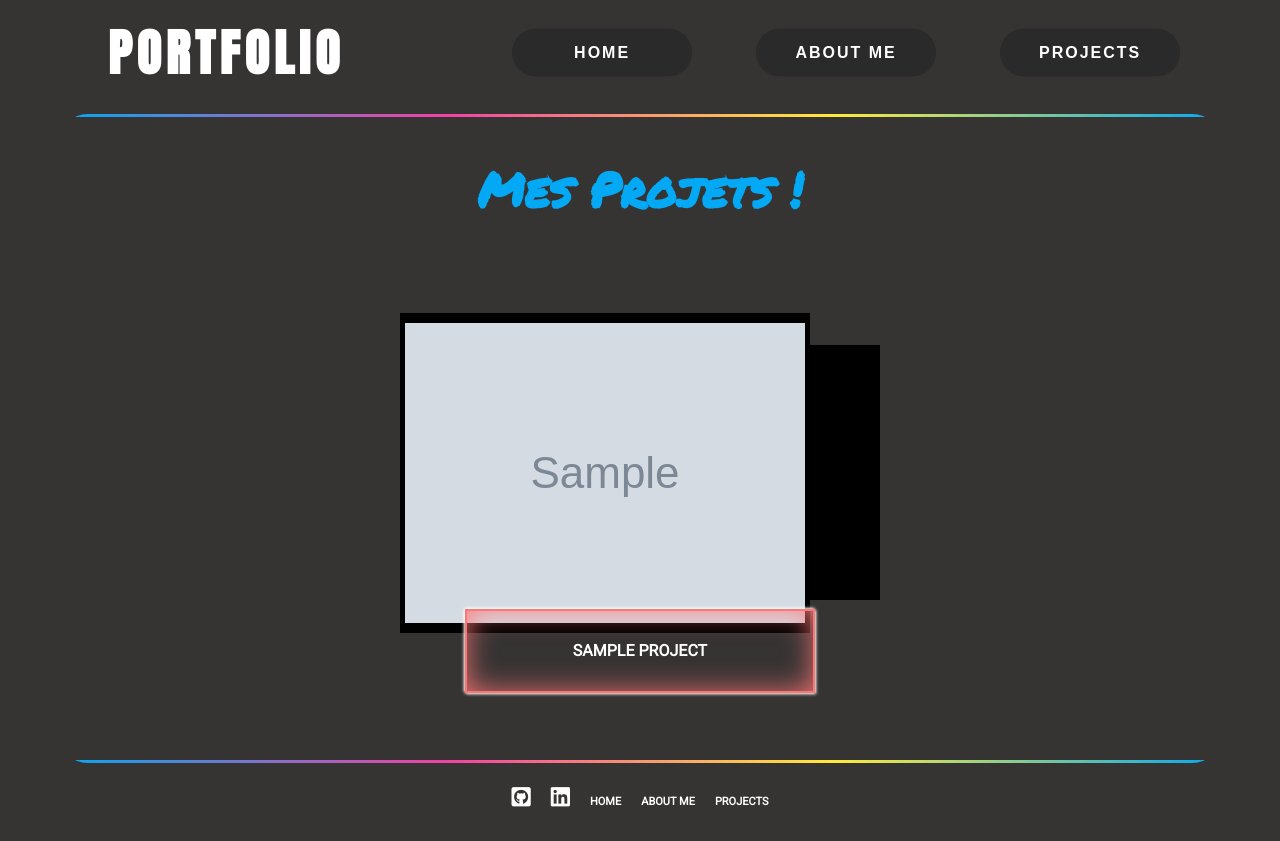
After one commit to BenjaminGleitz/portfolio, a Symfony app: template portfolio/templates/project/index.html.twig in a window 1280 px wide. The commit adds this page. Run offline with Twig, Linux system fonts and the light colour scheme; the template is opened without the code that fills it: most values are stand-ins (such as "Sample title", 1, 10 or a date in 2020); grey boxes marked "Sample" are stand-in pictures; some libraries are stand-ins or nearby versions.

Commit message:
création de la page de la liste des projets

```diff
--- a/portfolio/public/css/style.css
+++ b/portfolio/public/css/style.css
@@ -472,13 +472,16 @@ span.arrow i:nth-child(3){
     width: 100%;
     background-color: rgb(54, 51, 51);
     min-height: 78vh;
+    display: flex;
+    flex-direction: column;
+    justify-content: center;
 }
 
 .projects h1 {
     font-size: 3em;
     width: 50%;
-    margin: auto;
-    padding: 1em;
+    margin: 0 auto 100px auto;
+    padding: 1em 1em 0 1em;
     text-align: center;
 }
 
@@ -495,6 +498,8 @@ span.arrow i:nth-child(3){
     display: flex;
     flex-direction: column;
     position: relative;
+    height: 255px;
+    background-color: black;
 }
 
 .project_card--color {
@@ -504,17 +509,12 @@ span.arrow i:nth-child(3){
 }
 
 .project_card img, .project__img {
-    max-width: 100%;
+    max-width: 98%;
 	height: auto;
     border-radius: 0;
     border: 5px solid black;
     border-top: 10px solid black;
     border-bottom: 10px solid black;
-}
-
-.project_card img {
-    width: 470px;
-    height: 245px;
 }
 
 .project_card__name {
@@ -526,6 +526,11 @@ span.arrow i:nth-child(3){
     text-align: center;
 }
 
+.project_card--img {
+    display: flex;
+    align-items: center;
+    height: 100%;
+}
 /* CARD */
 
 .wrapper__left--detail p {
@@ -696,6 +701,7 @@ span.arrow i:nth-child(3){
 
     .projects h1 {
         padding: 1em;
+        margin: auto;
     }
 
     .icon_container {
--- a/portfolio/templates/partials/_nav.html.twig
+++ b/portfolio/templates/partials/_nav.html.twig
@@ -7,13 +7,13 @@
             <div class="nav__right">
                 <li><button class="nav_button"><a class="link nav-link nav-link__home" href="{{ path('home_index') }}">home</a></button></li>
                 <li><button class="nav_button"><a class="link nav-link nav-link__about" href="{{ path('skill_index') }}">about me</a></button></li>
-                <li><button class="nav_button"><a class="link nav-link nav-link__projects">projects</a></button></li>
+                <li><button class="nav_button"><a class="link nav-link nav-link__projects" href="{{ path('project_index') }}">projects</a></button></li>
                 {# <li><button class="nav_button"><a class="link nav-link nav-link__contact" href="{{ path('project_index') }}">contact</a></button></li> #}
             </div>
             <div class="nav__right--responsive">
                 <li><button class="nav_button"><a class="link nav-link nav-link__home" href="{{ path('home_index') }}"><i class="fa-solid fa-house"></i></i></a></button></li>
                 <li><button class="nav_button"><a class="link nav-link nav-link__about" href="{{ path('skill_index') }}"><i class="fa-solid fa-user"></i></a></button></li>
-                <li><button class="nav_button"><a class="link nav-link nav-link__projects"><i class="fas fa-archive"></i></a></button></li>
+                <li><button class="nav_button"><a class="link nav-link nav-link__projects"  href="{{ path('project_index') }}"><i class="fas fa-archive"></i></a></button></li>
                 {# <li><button class="nav_button"><a class="link nav-link nav-link__contact" href="{{ path('project_index') }}"><i class="fas fa-envelope"></i></a></button></li> #}
             </div>
         </ul>
--- /dev/null
+++ b/portfolio/templates/project/index.html.twig
@@ -0,0 +1,31 @@
+{% extends 'base.html.twig' %}
+
+{% block title %}Mes projets !{% endblock %}
+
+{% block body %}
+
+{% if projects|length <= 2 %}
+<div class="wrapper">
+{% else %}
+    <div class="wrapper wrapper_project">
+{% endif %}
+<div class="projects">
+    <h1 class="important">Mes Projets !</h1>
+    <div class="project_container">
+        {% for project in projects %}
+            <div class="project_card">
+                <a class="project_card--img" href="{{ path('project_show', {'id': project.id}) }}">
+                    <img src="{{ asset('img/' ~ project.image) }}" alt="">
+                    <div class="project_card__name">
+                        <div class="button_container">
+                            <a class="btn_card" href="{{ path('project_show', {'id': project.id}) }}">{{ project.name }}</a>
+                        </div>
+                    </div>
+                </a>
+            </div>
+        {% endfor %}
+    </div>
+</div>
+</div>
+
+{% endblock %}
```
Also changed, not shown: portfolio/migrations/Version20230518145819.php (added, +33 -0 lines), portfolio/src/Controller/ProjectController.php (added, +33 -0 lines), portfolio/src/Entity/Project.php (added, +81 -0 lines), portfolio/src/Repository/ProjectRepository.php (added, +66 -0 lines), portfolio/public/img/bataille-navale.jpg (added), portfolio/public/img/portfolio.jpg (added), portfolio/public/img/travel-mate.jpg (added).
